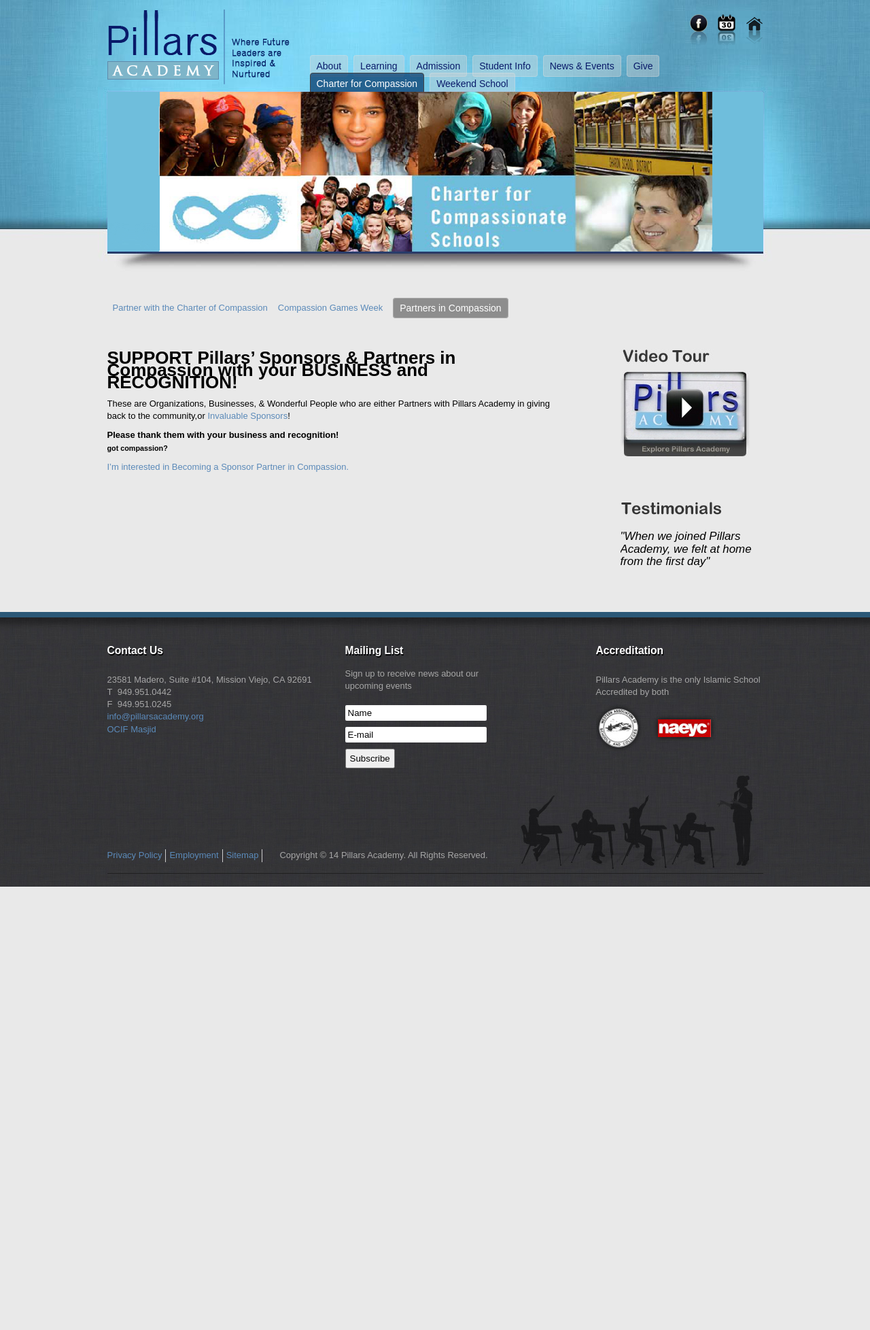
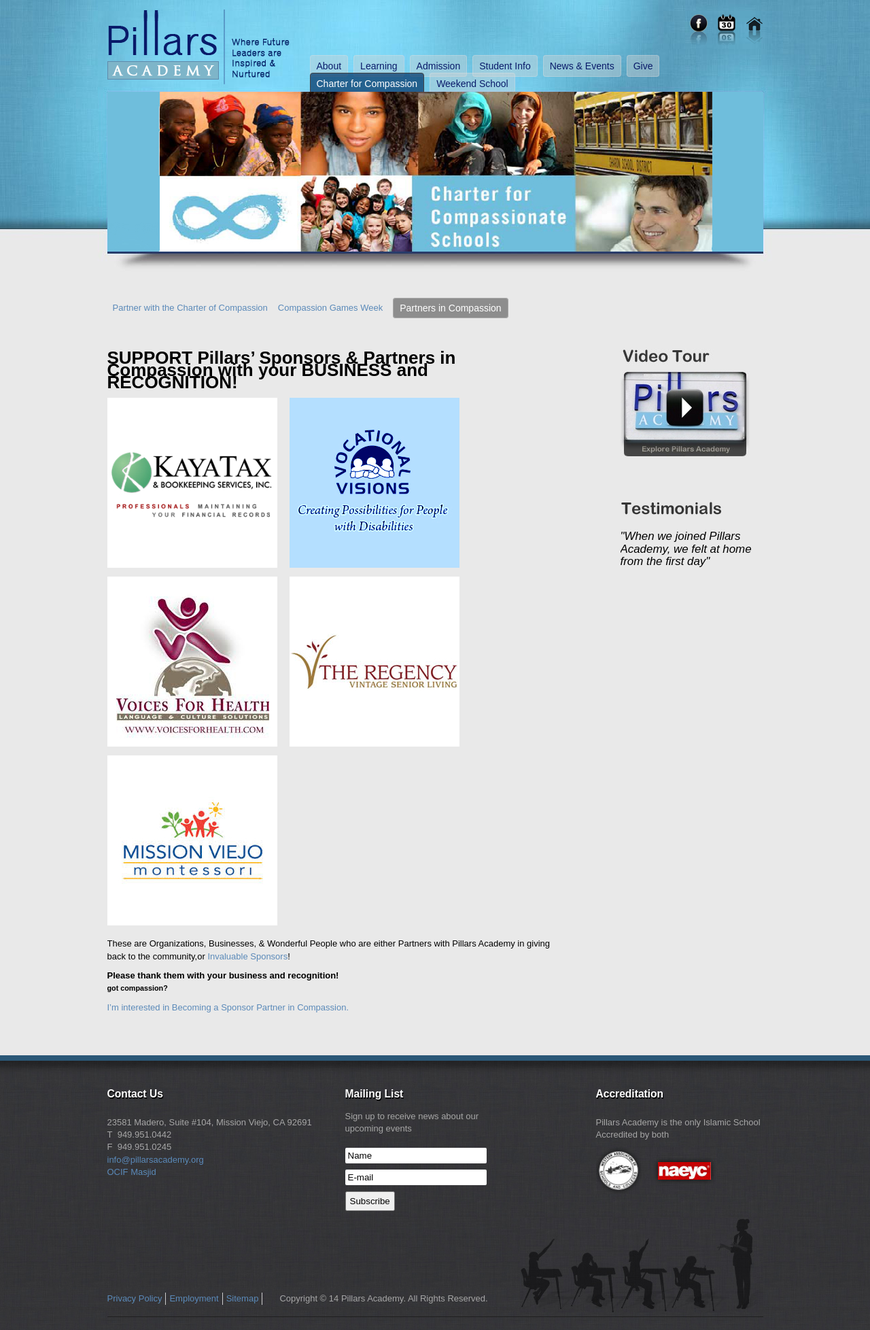
Before and after one commit to pillarsacademy/pillarsacademy.github.io, a Jekyll site: the page built from charter-for-compassion/partners-in-compassion.md, in a window 1280 px wide. Shown: the whole page at 68% size. Built offline with Jekyll 4.4.1, drawn with Linux system fonts in a browser that asks for light colours; Markdown is read by kramdown in place of the engine named in the settings; before the commit the page ends 1304 px from its top, so only the background shows below that.

Commit message:
Update partners-in-compassion.md

```diff
--- a/charter-for-compassion/partners-in-compassion.md
+++ b/charter-for-compassion/partners-in-compassion.md
@@ -2,6 +2,7 @@
 layout: default
 ---
 #SUPPORT Pillars' Sponsors & Partners in Compassion with your BUSINESS and RECOGNITION!
+[![GitHub Logo](/images/kaya.jpg)](http://www.kayatax.com/) [![GitHub Logo](/images/vocationalvision.jpg)](http://www.vocationalvisions.org) [![GitHub Logo](/images/voicesforhealth.jpg)](http://www.voicesforhealth.com) [![GitHub Logo](/images/regency.jpg)](http://www.vintagesenior.com) [![GitHub Logo](/images/mvmontessori.jpg)](http://missionviejomontessori.com/Home.aspx)
 
 These are Organizations, Businesses, & Wonderful People who are either Partners with Pillars Academy in giving back to the community,or [Invaluable Sponsors](http://pillarsacademy.github.io/give/sponsorship)!
 
```
